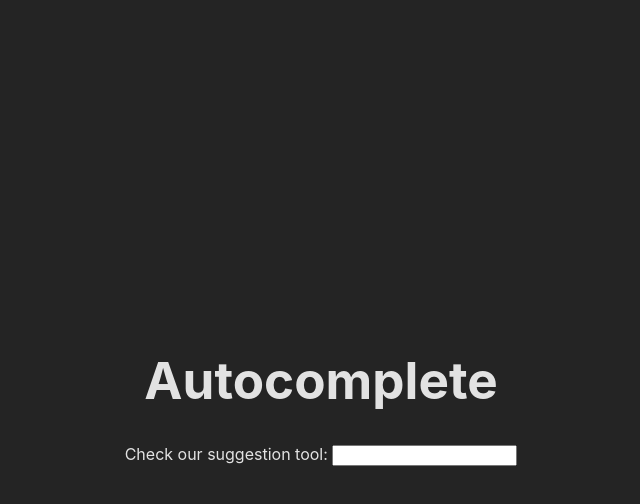
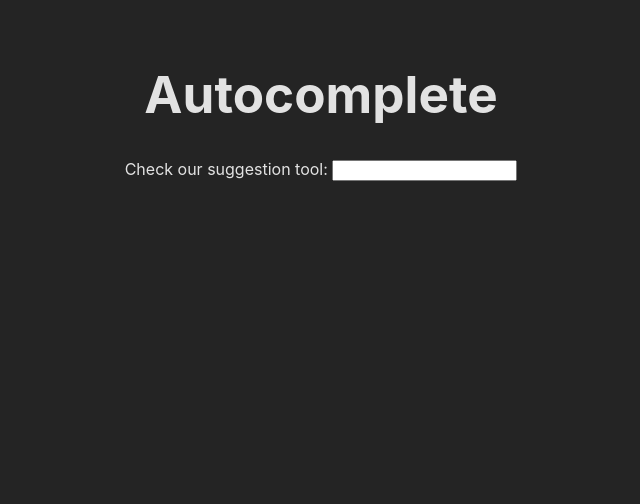
Before and after one commit to jjaavvii0/autocomplete, a React (Vite) app: page / in a window 1280 px wide. Shown: the top 504 px of the page, without its empty margins (319-959 px from the left). Built offline with nearby package versions, Linux system fonts and the light colour scheme.

Commit message:
feat: add binary search method and selectable suggested words
- Implemented a new binary search method to improve search efficiency.
- Users can now select words directly from the displayed suggestions.

```diff
--- a/src/core/index.css
+++ b/src/core/index.css
@@ -16,7 +16,6 @@
 body {
     margin: 0;
     display: flex;
-    place-items: center;
     min-width: 320px;
     min-height: 100vh;
 }
--- a/src/features/autocomplete/infrastructure/AutocompleteRepo.ts
+++ b/src/features/autocomplete/infrastructure/AutocompleteRepo.ts
@@ -1,3 +1,4 @@
+import { binarySearchRange } from "@shared/index";
 import { IAutocompleteRepo } from "../domain/IAutocompleteRepo";
 import { SuggestedWords } from "../domain/SuggestedWords";
 import wordsJson from "./wordsEnglish.json";
@@ -6,9 +7,7 @@ export const autocompleteRepository: IAutocompleteRepo = {
     async getSuggestions(word: string): Promise<SuggestedWords> {
         try {
             const wordList: string[] = wordsJson as string[];
-            const suggestions = wordList.filter((w) =>
-                w.toLowerCase().startsWith(word.toLowerCase())
-            );
+            const suggestions = binarySearchRange(wordList, word);
             return { word, suggestions };
         } catch (e) {
             console.error("Error in getSuggestions:", e);
--- a/src/features/autocomplete/ui/InputWithAutocomplete.tsx
+++ b/src/features/autocomplete/ui/InputWithAutocomplete.tsx
@@ -5,10 +5,14 @@ import { autocompleteRepository } from "../infrastructure/AutocompleteRepo";
 export const InputWithAutocomplete = () => {
     const [inputData, setInputData] = useState<string>("");
     const [suggestions, setSuggestions] = useState<string[]>([]);
+    const [selectedOption, setSelectedOption] = useState<string>("");
 
-    const handleOnChange = (e: React.ChangeEvent<HTMLInputElement>) => {
+    const handleChangeInput = (e: React.ChangeEvent<HTMLInputElement>) => {
         e.preventDefault();
         setInputData(e.target.value);
+    };
+    const handleChangeSelect = (e: React.ChangeEvent<HTMLSelectElement>) => {
+        setSelectedOption(e.target.value);
     };
     useEffect(() => {
         const fetchSuggestions = async () => {
@@ -16,9 +20,12 @@ export const InputWithAutocomplete = () => {
                 setSuggestions([]);
                 return;
             }
+            const splittedWOrds = inputData.split(" ");
             try {
                 const result: SuggestedWords =
-                    await autocompleteRepository.getSuggestions(inputData);
+                    await autocompleteRepository.getSuggestions(
+                        splittedWOrds.pop() || inputData
+                    );
                 setSuggestions(result.suggestions);
             } catch (error) {
                 console.error("Error fetching suggestions:", error);
@@ -29,21 +36,51 @@ export const InputWithAutocomplete = () => {
         fetchSuggestions();
     }, [inputData]);
 
+    useEffect(() => {
+        const changeWord = async () => {
+            setInputData((prev) => {
+                const words = prev.trim().split(" ");
+                words.pop();
+
+                return [...words, selectedOption].join(" ") + " ";
+            });
+        };
+        changeWord();
+    }, [selectedOption]);
     return (
         <>
+            <div
+                style={{
+                    display: "flex",
+                    flexDirection: "column",
+                    alignItems: "flex-start",
+                    gap: "10px",
+                }}
+            >
                 <label>
                     Check our suggestion tool:{" "}
                     <input
                         value={inputData}
-                    onChange={handleOnChange}
+                        onChange={handleChangeInput}
                         name="autocomplete-input"
                     ></input>
                 </label>
-            <ul>
+                {suggestions.length > 0 && (
+                    <select
+                        size={20}
+                        onChange={handleChangeSelect}
+                    >
                         {suggestions.map((suggestion, index) => (
-                    <li key={index}>{suggestion}</li>
+                            <option
+                                key={index}
+                                value={suggestion}
+                            >
+                                {suggestion}
+                            </option>
                         ))}
-            </ul>
+                    </select>
+                )}
+            </div>
         </>
     );
 };
--- /dev/null
+++ b/src/shared/index.ts
@@ -0,0 +1 @@
+export * from "./utils/BinarySearch";
--- /dev/null
+++ b/src/shared/utils/BinarySearch.ts
@@ -0,0 +1,36 @@
+function lowerBound(words: string[], prefix: string): number {
+    let left = 0,
+        right = words.length;
+    while (left < right) {
+        const mid = Math.floor((left + right) / 2);
+        if (words[mid] >= prefix) {
+            right = mid;
+        } else {
+            left = mid + 1;
+        }
+    }
+    return left;
+}
+
+function upperBound(words: string[], prefix: string): number {
+    let left = 0,
+        right = words.length;
+    const nextPrefix =
+        prefix.slice(0, -1) +
+        String.fromCharCode(prefix.charCodeAt(prefix.length - 1) + 1);
+    while (left < right) {
+        const mid = Math.floor((left + right) / 2);
+        if (words[mid] >= nextPrefix) {
+            right = mid;
+        } else {
+            left = mid + 1;
+        }
+    }
+    return left;
+}
+
+export function binarySearchRange(words: string[], prefix: string): string[] {
+    const start = lowerBound(words, prefix);
+    const end = upperBound(words, prefix);
+    return words.slice(start, end);
+}
```
Lines whose indentation alone changed are shown as unchanged.
